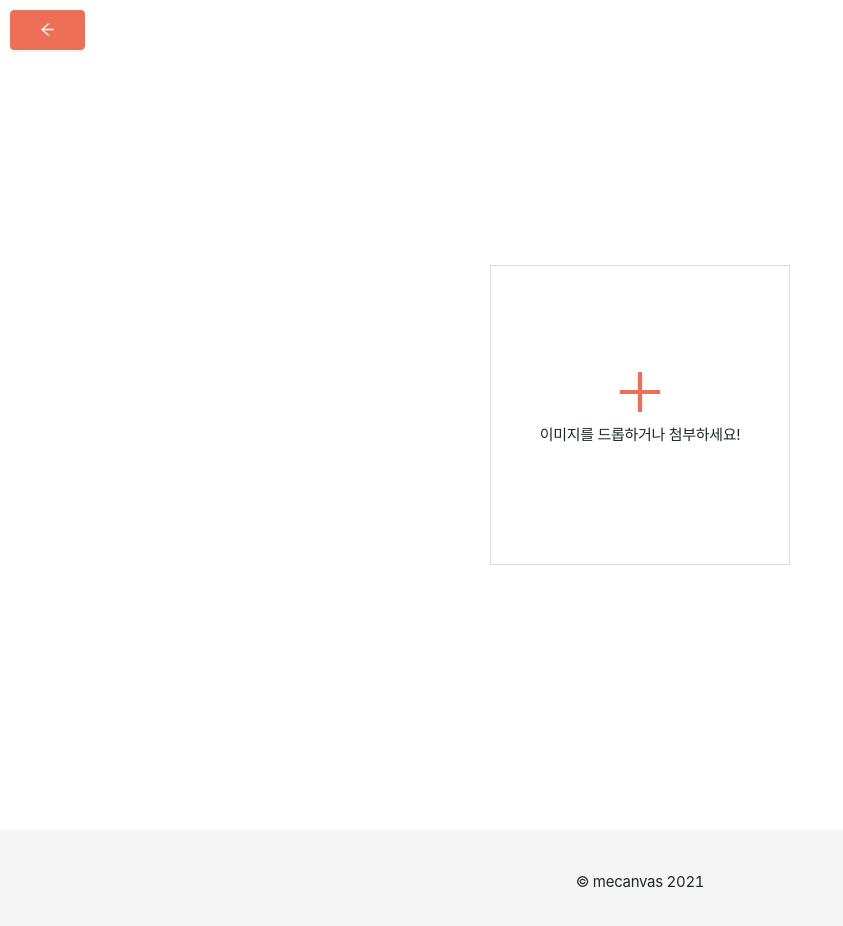
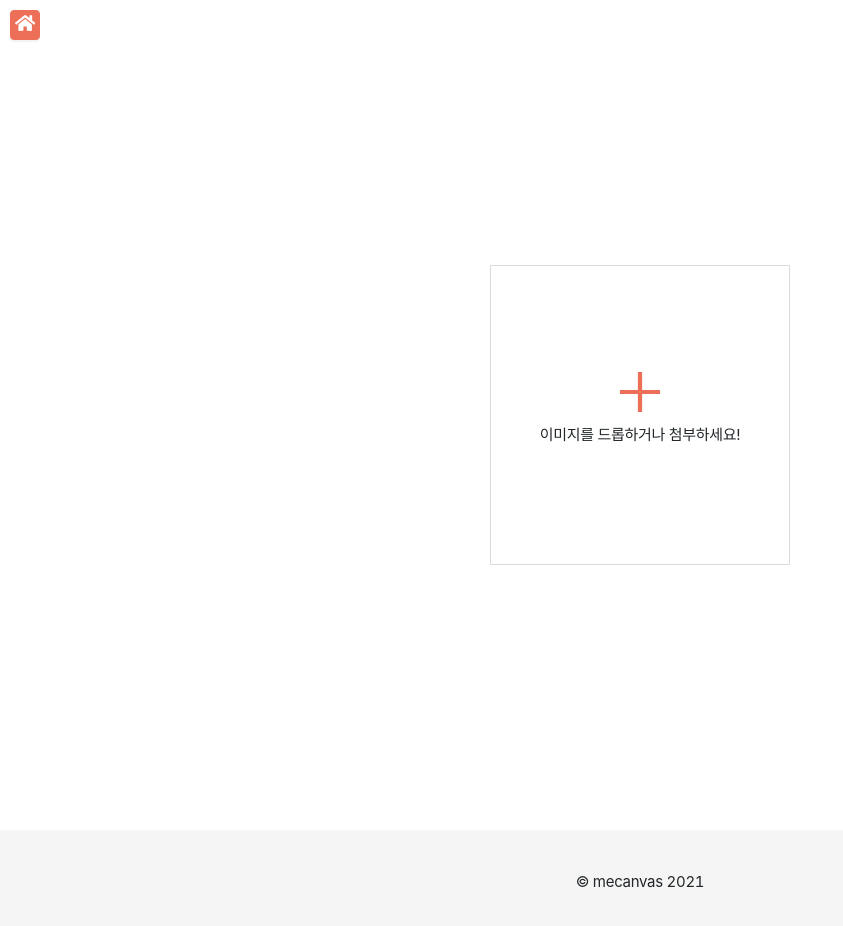
Before and after one commit to mecanvas/early-front, a Next.js app: page /tool in a window 1280 px wide. Shown: the top 926 px of the page, without its empty margins (0-843 px from the left). Built offline with nearby package versions, Linux system fonts and the light colour scheme; a web font is replaced by a local one.

Commit message:
뒤로가기 버튼 -> 홈버튼으로, 개수 x 원 -> 원 x 개수로 변경

```diff
--- a/src/components/tool/Tool.tsx
+++ b/src/components/tool/Tool.tsx
@@ -31,7 +31,7 @@ import { useRouter } from 'next/router';
 import Loading from '../common/Loading';
 import { FontAwesomeIcon } from '@fortawesome/react-fontawesome';
 import { faImages, faSquare } from '@fortawesome/free-regular-svg-icons';
-import { faFill, faUndo } from '@fortawesome/free-solid-svg-icons';
+import { faFill, faHome, faUndo } from '@fortawesome/free-solid-svg-icons';
 
 interface PaperSize {
   name: string;
@@ -571,7 +571,7 @@ const Tool = () => {
   return (
     <>
       <BackIcon type="primary" onClick={handlePushMainPage}>
-        <ArrowLeftOutlined />
+        <FontAwesomeIcon style={{ fontSize: '18px' }} icon={faHome} fill={theme.color.white} />
       </BackIcon>
       {imgUploadLoading && <Loading />}
       <Modal
@@ -688,7 +688,7 @@ const Tool = () => {
                         >
                           <div>{key}</div>
                           <div>
-                            {value.quantity}개 x {value.price.toString()}
+                            {value.price.toString()} x {value.quantity}개
                           </div>
                         </div>
                       ))}
--- a/src/components/tool/ToolStyle.tsx
+++ b/src/components/tool/ToolStyle.tsx
@@ -9,7 +9,9 @@ export const ToolContainer = styled.div`
 `;
 
 export const BackIcon = styled(Button)`
-  width: 75px;
+  padding: 0;
+  width: 30px;
+  height: 30px;
   position: absolute;
   z-index: 3;
   top: 10px;
```
